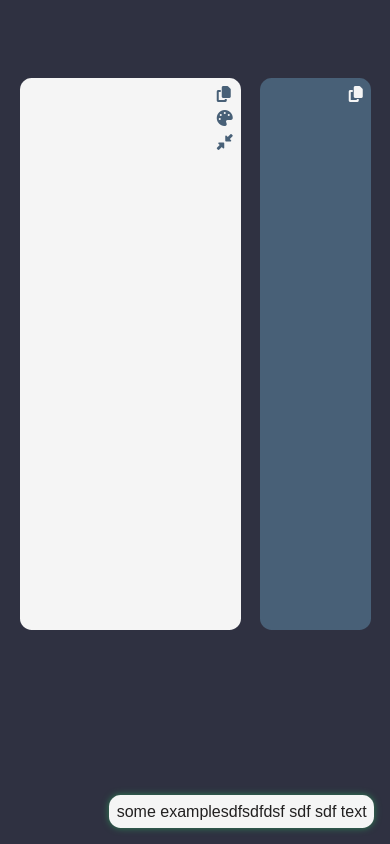
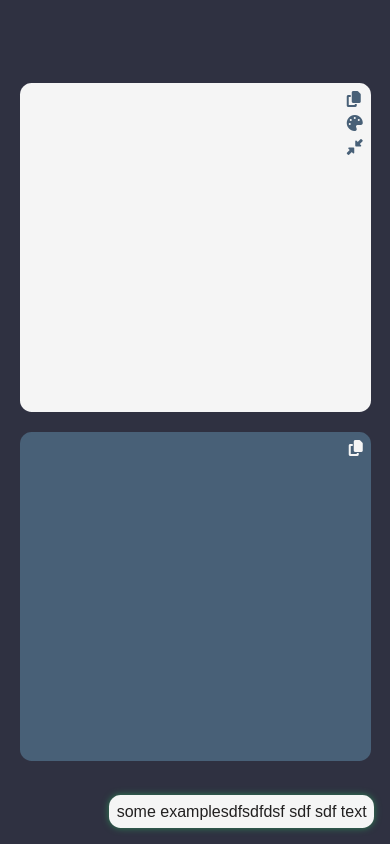
Before and after one commit to dev0Guy/validator, a website: page index.html in a window 390 px wide. Drawn offline with Linux system fonts and the light colour scheme.

Commit message:
responsive

```diff
--- a/style.css
+++ b/style.css
@@ -119,3 +119,13 @@ body{
     text-align: center;
     width: auto; height: fit-content;
 }
+
+
+
+@media screen and (max-width: 900px) {
+    .main-page{
+        top: 7.5vh;
+        grid-template-columns: 100%;
+        height: 85vh;
+    }
+}
```
